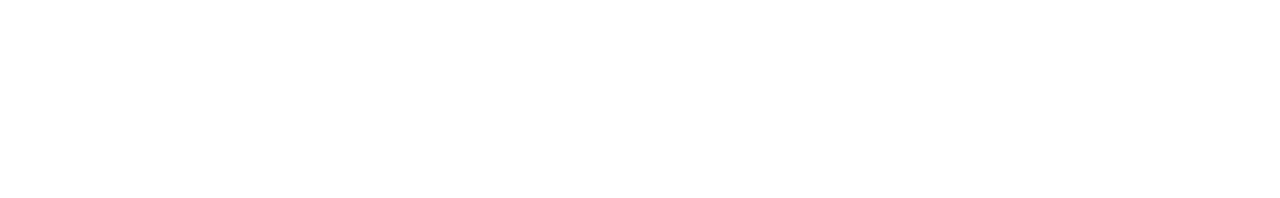
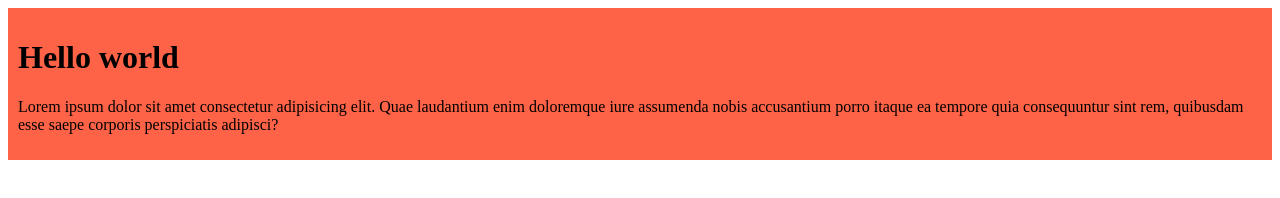
Before and after one commit to MukterHossain/my-first-github-repo, a plain HTML site: page index.html in a window 1280 px wide. Drawn offline with Linux system fonts and the light colour scheme.

Commit message:
first commit

```diff
--- /dev/null
+++ b/css/style.css
@@ -0,0 +1,5 @@
+
+.head{
+    background: tomato;
+    padding: 10px;
+}
--- a/index.html
+++ b/index.html
@@ -4,8 +4,13 @@
     <meta charset="UTF-8">
     <meta name="viewport" content="width=device-width, initial-scale=1.0">
     <title>My First Ever Github Repo</title>
+    <link rel="stylesheet" href="css/style.css">
 </head>
 <body>
+    <div class="head">
+        <h1>Hello world</h1>
+        <p>Lorem ipsum dolor sit amet consectetur adipisicing elit. Quae laudantium enim doloremque iure assumenda nobis accusantium porro itaque ea tempore quia consequuntur sint rem, quibusdam esse saepe corporis perspiciatis adipisci?</p>
+    </div>
 
 </body>
 </html>
```
